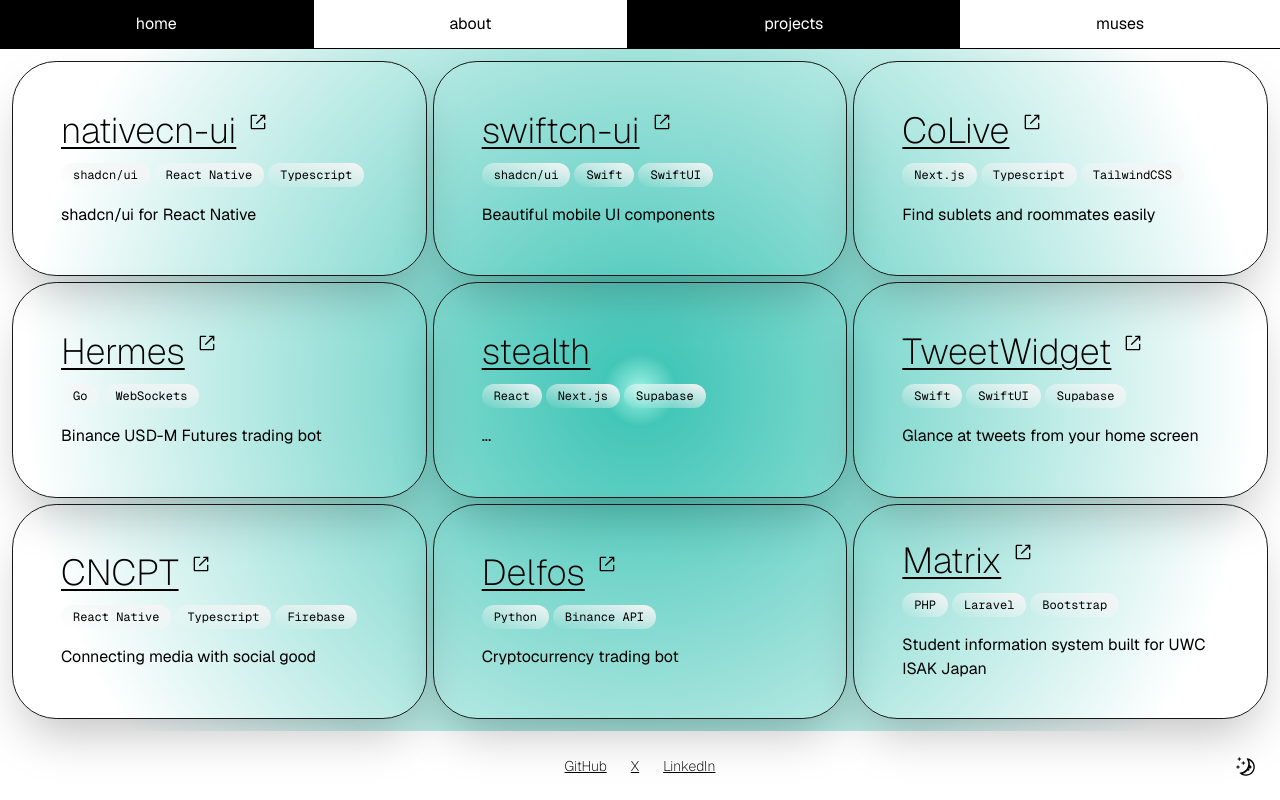
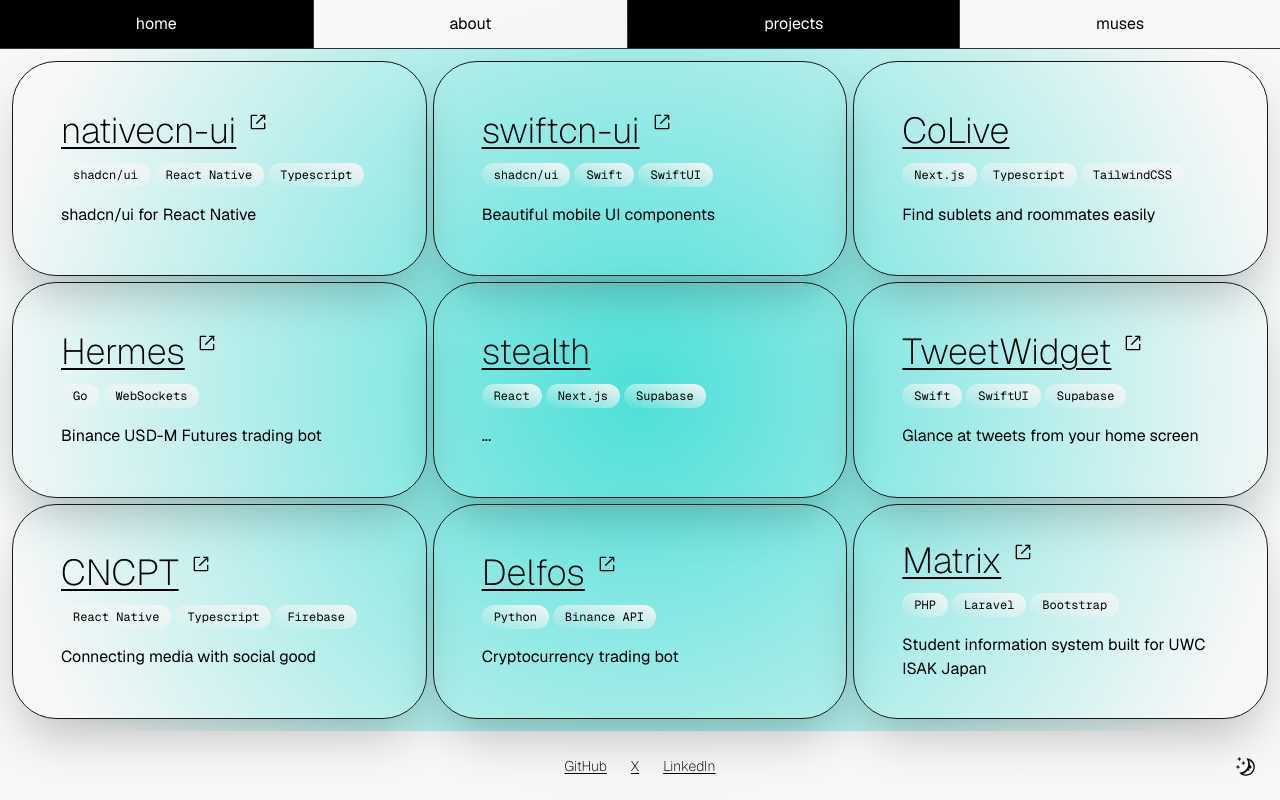
Before and after one commit to carlos-garciamoran/cgmor.com, a Next.js app: page /projects in a window 1280 px wide. Built offline with nearby package versions, Linux system fonts and the light colour scheme.

Commit message:
feat: smoother gradient, hsl > rgb, misc nits

```diff
--- a/app/globals.css
+++ b/app/globals.css
@@ -4,42 +4,44 @@
 
 @layer base {
   :root {
-    --background: 255, 255, 255;
-    --foreground: 0, 0, 0;
-    --border: 0, 0, 0;
+    --background: 0, 0%, 100%;
+    --foreground: 0, 0%, 0%;
+    --border: 0, 0%, 20%;
+    --gradient-start: 0 0% 93%;
+    --gradient-end: 0 0% 97%;
+    --accent: 177, 70%, 60%;
   }
   .dark {
-    --background: 0, 0, 0;
-    --foreground: 255, 255, 255;
-    --border: 255, 255, 255;
+    --background: 0, 0%, 0%;
+    --foreground: 0, 0%, 100%;
+    --border: 0, 0%, 80%;
+    --gradient-start: 0 0% 7%;
+    --gradient-end: 0 0% 3%;
+    --accent: 177, 60%, 33%;
   }
 
   * {
-    border-color: rgb(var(--border));
+    border-color: hsl(var(--border));
   }
   body {
     @apply bg-background text-foreground;
-    background: rgb(var(--background));
-    color: rgb(var(--foreground));
   }
   h3 {
     @apply text-xl;
   }
 
-  /* TODO: design gradients for light mode */
   #root {
     background: radial-gradient(
       circle,
-      rgba(255, 255, 255, 0.1) 20%,
-      rgba(255, 255, 255, 0) 95%
+      hsl(var(--gradient-start)) 15%,
+      hsl(var(--gradient-end)) 55%
     );
   }
   #projects {
     background: radial-gradient(
       circle,
-      rgba(94, 234, 212, 0.6) 0%,
-      rgba(20, 184, 166, 0.8) 5%,
-      rgba(0, 0, 0, 0) 85%
+      hsl(var(--accent)) 3%,
+      hsl(var(--gradient-end)) 90%
     );
   }
 }
--- a/app/layout.tsx
+++ b/app/layout.tsx
@@ -55,7 +55,7 @@
             <main className="flex flex-1">{children}</main>
             <Footer />
             <Analytics />
-            <div className="fixed bottom-1 right-0.5 sm:bottom-2 sm:right-2 lg:bottom-4 lg:right-6">
+            <div className="fixed bottom-1 right-1 sm:bottom-2 sm:right-2 lg:bottom-4 lg:right-6">
               <ThemeToggle />
             </div>
           </div>
--- a/app/page.tsx
+++ b/app/page.tsx
@@ -33,7 +33,7 @@
               is <span className="font-normal tracking-tight">Carlos</span>
             </p>
           </div>
-          <p className="mt-3 text-base font-extralight sm:mt-8 sm:tracking-wide md:text-lg">
+          <p className="mt-3 text-sm font-extralight sm:mt-8 sm:text-base sm:tracking-wide">
             I am a software <span className="font-medium">tinkerer</span> who
             enjoys <span className="font-medium">design</span> &{' '}
             <span className="font-medium">building</span>.
--- a/components/Footer.tsx
+++ b/components/Footer.tsx
@@ -2,7 +2,7 @@
 
 export function Footer() {
   return (
-    <footer className="flex justify-center gap-6 py-3 text-center text-sm font-extralight md:pb-6">
+    <footer className="flex justify-center gap-6 py-3 text-center text-sm font-extralight underline-offset-2 md:pb-6">
       <ExternalLink
         href="https://github.com/carlos-garciamoran"
         title="GitHub"
--- a/components/theme-toggle.tsx
+++ b/components/theme-toggle.tsx
@@ -8,11 +8,11 @@
 
   return resolvedTheme === 'light' ? (
     <button aria-label="Toggle theme" onClick={() => setTheme('dark')}>
-      <MoonIcon className="size-5" />
+      <MoonIcon className="size-4 sm:size-5" />
     </button>
   ) : (
     <button aria-label="Toggle theme" onClick={() => setTheme('light')}>
-      <SunIcon className="size-5" />
+      <SunIcon className="size-4 sm:size-5" />
     </button>
   );
 }
--- a/config/data.ts
+++ b/config/data.ts
@@ -135,7 +135,7 @@
   {
     name: 'CoLive',
     description: 'Find sublets and roommates easily',
-    url: 'https://www.getcolive.com',
+    url: '#',
     tags: ['Next.js', 'Typescript', 'TailwindCSS'],
   },
   {
--- a/tailwind.config.js
+++ b/tailwind.config.js
@@ -12,9 +12,9 @@
         'mutate-border-tl': 'mutate-border-tl 18s ease-in-out infinite',
       },
       colors: {
-        background: 'rgb(var(--background))',
-        foreground: 'rgb(var(--foreground))',
-        border: 'rgb(var(--border))',
+        background: 'hsl(var(--background))',
+        foreground: 'hsl(var(--foreground))',
+        border: 'hsl(var(--border))',
       },
       // TODO: alternate mutation of diagonal corners
       keyframes: {
```
